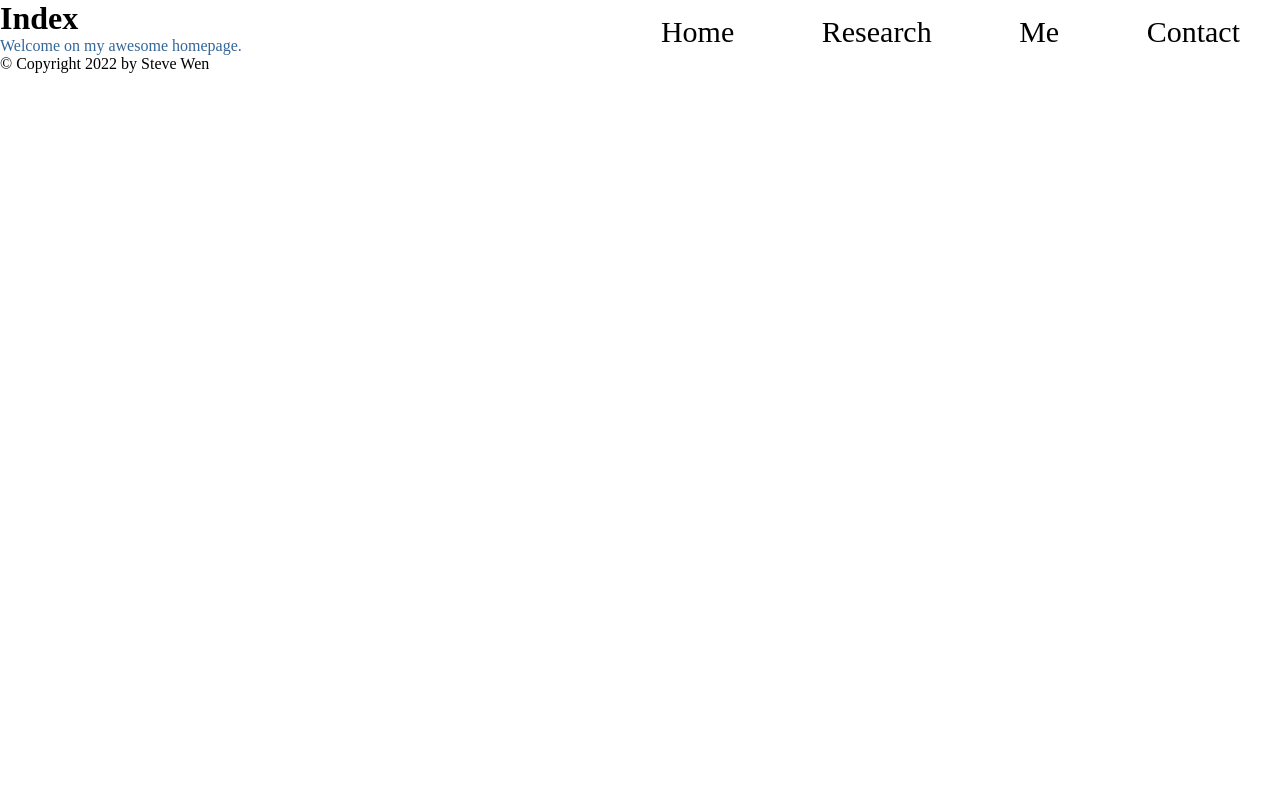
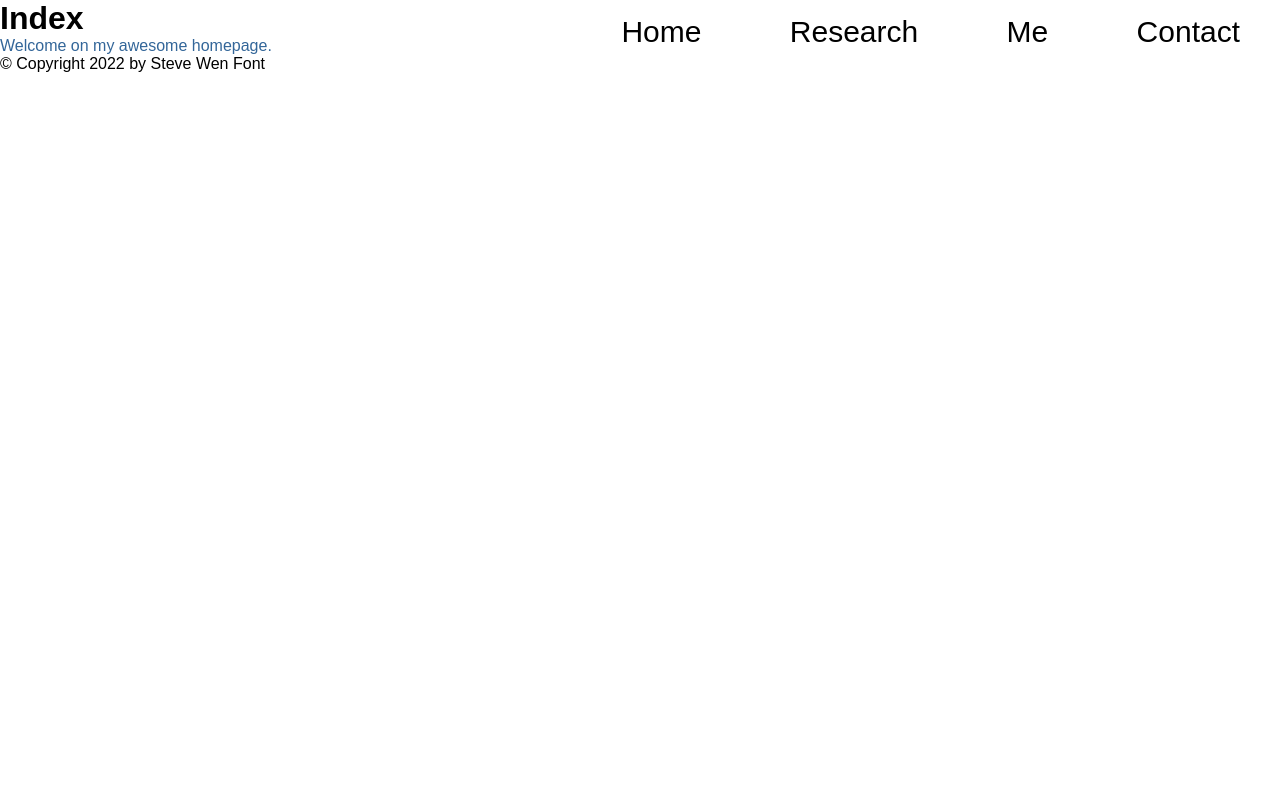
Before and after one commit to stevvwen/sediweb, a Flask app: page / in a window 1280 px wide. Run offline with Flask 2, Linux system fonts and the light colour scheme; some web fonts are replaced.

Commit message:
finish the header

```diff
--- a/static/css/base.css
+++ b/static/css/base.css
@@ -1,7 +1,7 @@
 *{
     margin: 0;
     padding: 0;
-    font-family: serif;
+    font-family: 'Chicago', sans-serif;
     box-sizing: border-box;
 }
 
@@ -25,7 +25,7 @@ header ul li {
 header ul li a {
   background-image: linear-gradient(
     to right,
-    #54b3d6,
+
     #54b3d6 50%,
     #000 50%
   );
--- a/templates/base.html
+++ b/templates/base.html
@@ -7,6 +7,7 @@
 
     {% endblock %}
     <link rel= "stylesheet" type="text/css" href="../static/css/base.css"/>
+    <link href="https://fonts.cdnfonts.com/css/chicago-2" rel="stylesheet">
   </head>
   <body>
     {% block header %}
@@ -28,7 +29,7 @@
 
     <div id="footer">
       {% block footer %}
-      &copy; Copyright 2022 by Steve Wen
+      &copy; Copyright 2022 by Steve Wen  Font
       {% endblock %}
     </div>
 
```
Also changed, not shown: 1 other file.
